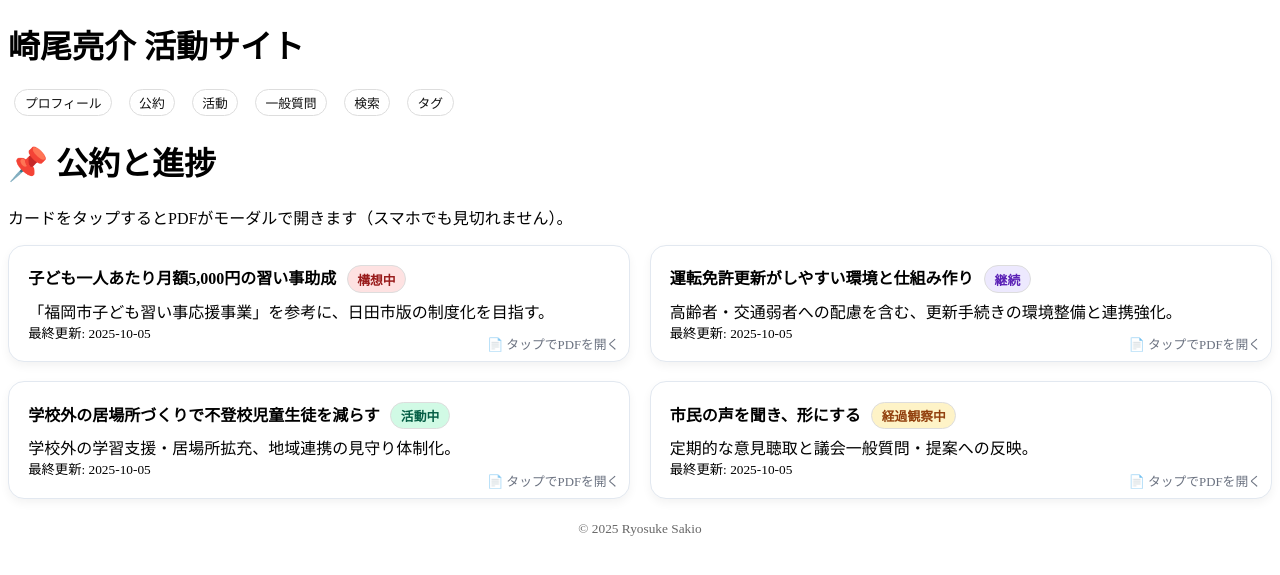
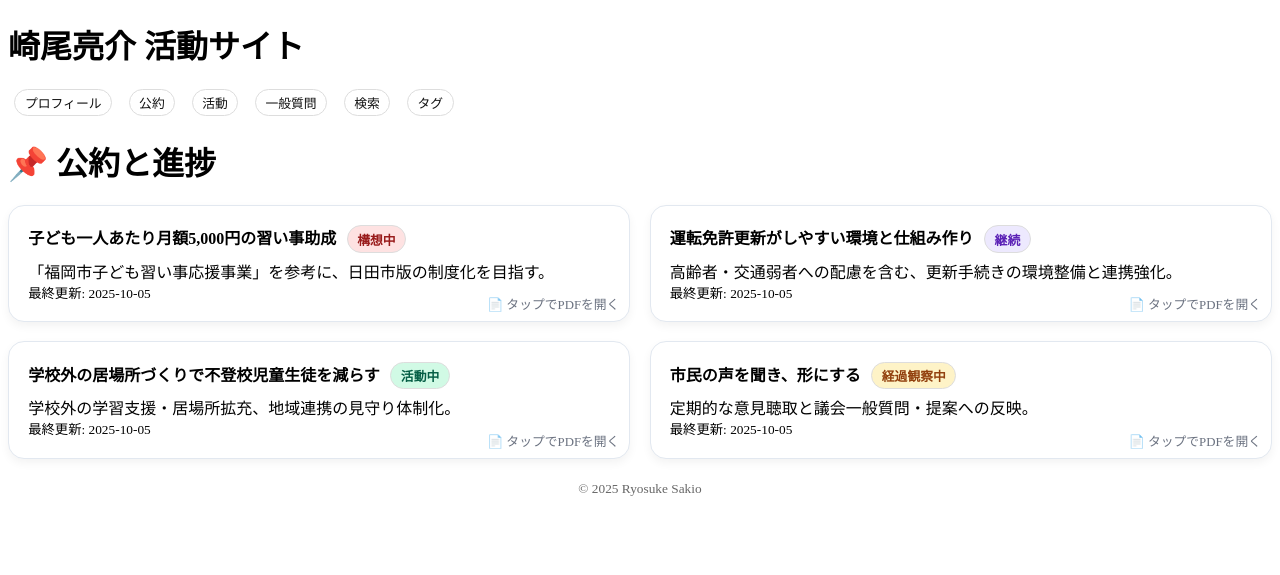
Before and after one commit to sakioryousuke-eng/activity-site, a Jekyll site: the page built from pages/promise.html, in a window 1280 px wide. Shown: the top 575 px of the page. Built offline with Jekyll 4.4.1, drawn with Linux system fonts in a browser that asks for light colours.

Commit message:
Update promise.html

```diff
--- a/pages/promise.html
+++ b/pages/promise.html
@@ -4,7 +4,7 @@ title: 公約と進捗
 ---
 
 <h1>📌 公約と進捗</h1>
-<p>カードをタップするとPDFがモーダルで開きます（スマホでも見切れません）。</p>
+<p></p>
 
 <div class="grid">
 {% for p in site.data.promises.promises %}
```
